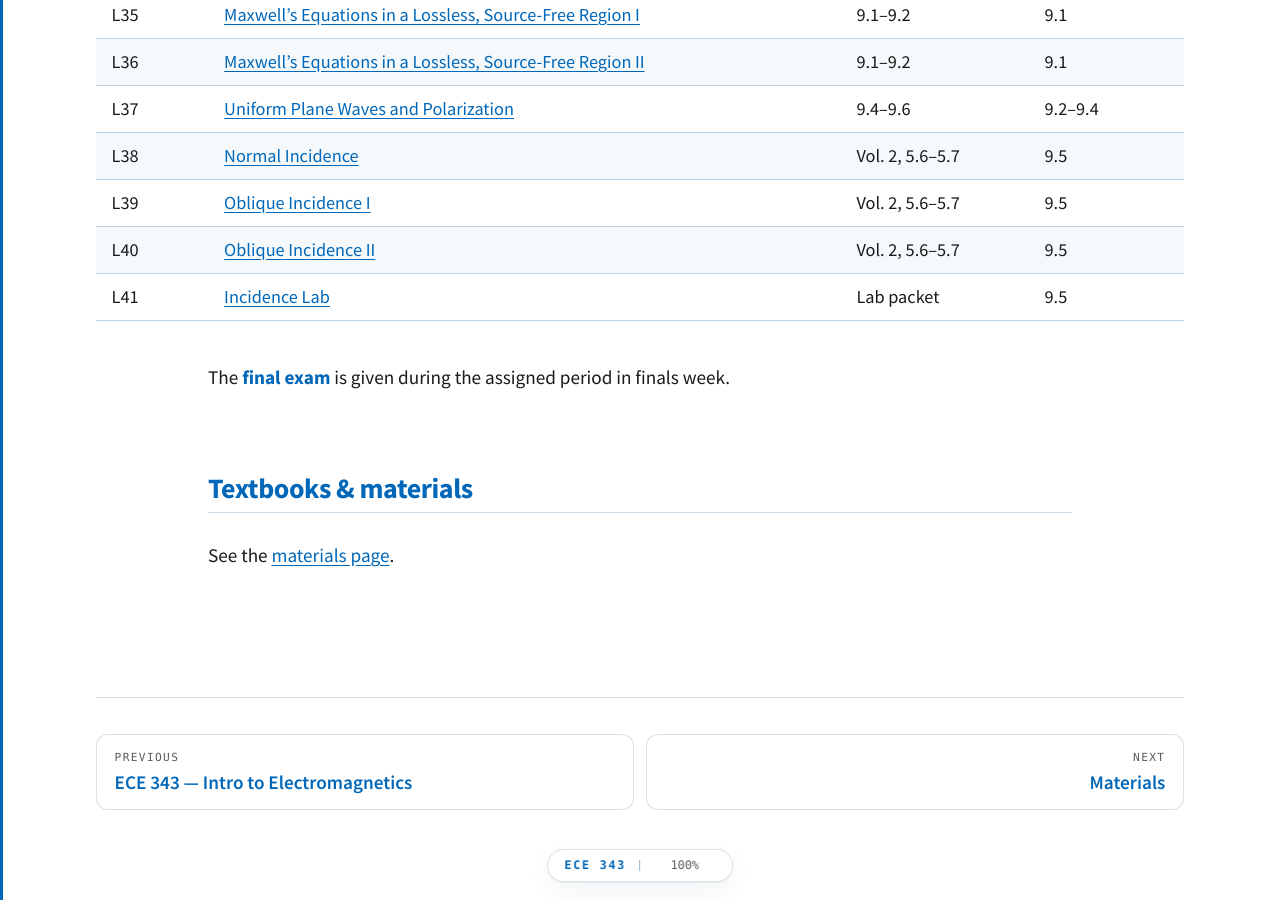
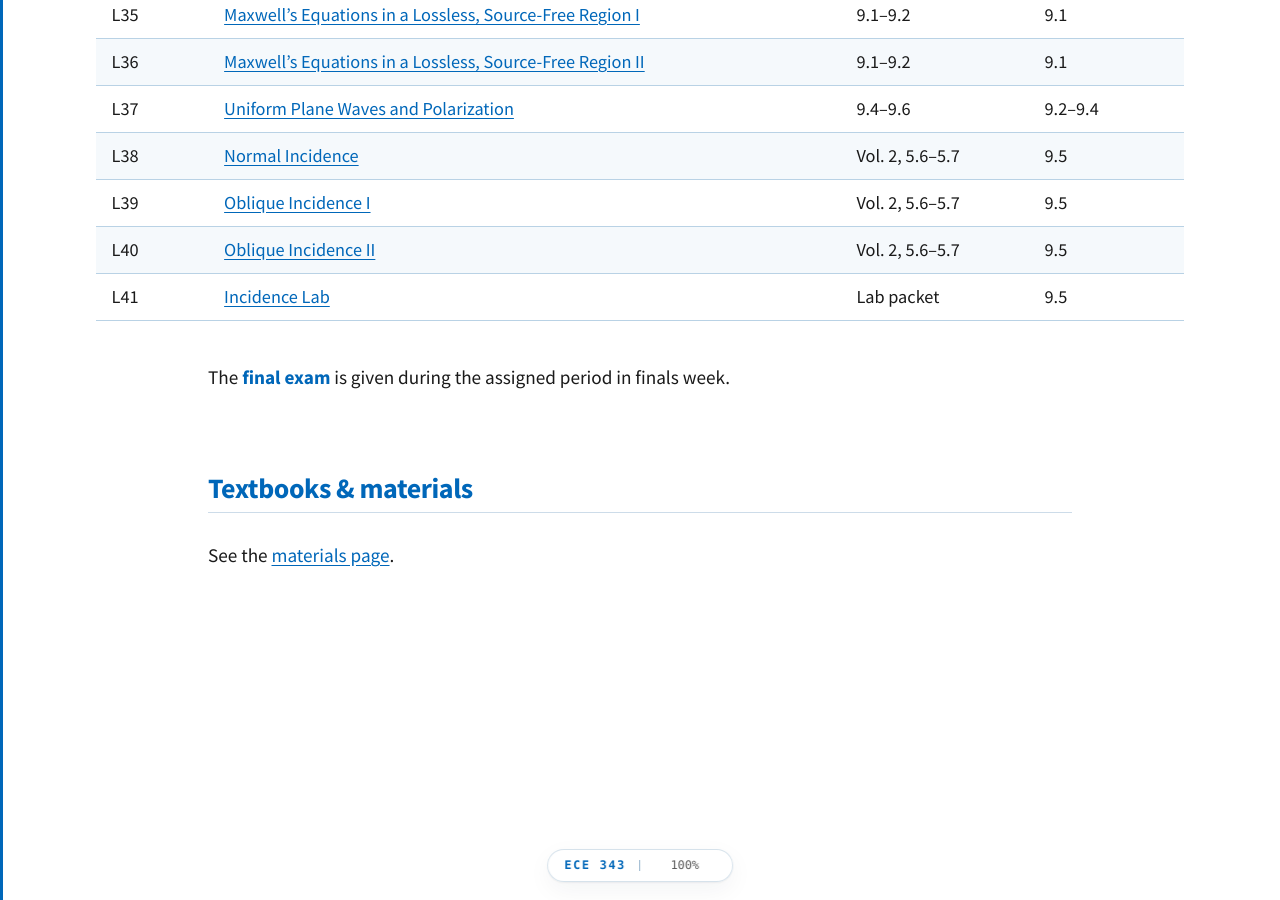
Before and after one commit to livethisdream/ece343, a Jupyter Book: the page built from book/syllabus.md, in a window 1280 px wide and 900 px high, scrolled down 12670 px. Built offline with Jupyter Book 1.0.4 settings and Sphinx 7.4.7 and the Sphinx Book theme 1.1.4, drawn with Linux system fonts in a browser that asks for light colours.

Commit message:
Reading pages: drop the Previous/Next boxes at the foot
They showed only on reading pages (syllabus, materials, interactives,
unbuilt lesson shells), not on frame lessons, and their square-ish
off-palette boxes no longer matched the card style. The bar's index
overlay already covers getting around. Removes the nav from page.html and
its rules from page.css.

Co-Authored-By: Claude Opus 5.5 <noreply@anthropic.com>
Claude-Session: https://claude.ai/code/session_01DEX6Ny7PFUcLpiPFP1qUVY

```diff
--- a/book/_static/page.css
+++ b/book/_static/page.css
@@ -128,36 +128,6 @@ body.chrome-away .hud { transform: translateX(-50%) translateY(160%); opacity: 0
    gives tall math somewhere to sit inside the scroll box. */
 .page .scrolls-x { overflow-x: auto; }
 
-/* ---- where to go when the page ends ---------------------------------- */
-/* This replaces the `nav` popover that used to sit in the bar. Sequential
-   reading is a thing you want at the END of a lesson, not permanently in the
-   corner, so it lives in the flow where the reader already is. */
-.page-next {
-  display: grid; gap: .8rem;
-  grid-template-columns: repeat(auto-fit, minmax(min(18rem, 100%), 1fr));
-  max-width: min(68rem, 100% - 2.4rem);
-  margin: 0 auto clamp(4rem, 10vh, 7rem);
-  padding-top: clamp(1.5rem, 4vh, 2.5rem);
-  border-top: 1px solid var(--rule);
-}
-.page-next a {
-  display: flex; flex-direction: column; gap: .2rem;
-  padding: .9rem 1.1rem; border-radius: 12px;
-  text-decoration: none; color: var(--ink);
-  border: 1px solid var(--rule); background: var(--panel);
-}
-.page-next a:hover { border-color: var(--rule-strong); background: var(--soft); }
-.page-next a:focus-visible { outline: 2px solid var(--blue); outline-offset: 2px; }
-.pn-kind {
-  font-family: var(--mono); font-size: .7rem; letter-spacing: .12em;
-  text-transform: uppercase; color: var(--muted);
-}
-.pn-title { font-weight: 600; color: var(--blue-dark); line-height: 1.3; }
-/* Next sits on the right when both are present, and alone on the right when
-   it is the only one -- so the direction of travel always reads left to right. */
-.page-next a.pn-next { text-align: right; }
-.page-next a.pn-next:only-child { grid-column: -2; }
-
 /* ---- search field in the overlay -------------------------------------- */
 .index-search { margin: 0 0 clamp(1rem, 3vh, 1.8rem); }
 .index-search input {
--- a/book/_templates/page.html
+++ b/book/_templates/page.html
@@ -104,26 +104,6 @@
 {{ body }}
 </main>
 
-{#- Sequential reading still needs a next step. It belongs at the END of the
-    page, where the reader actually is when they want it -- not as a permanent
-    control in the bar. -#}
-{%- if prev or next %}
-<nav class="page-next" aria-label="Nearby lessons">
-  {%- if prev %}
-  <a class="pn-prev" href="{{ prev.link|e }}">
-    <span class="pn-kind">Previous</span>
-    <span class="pn-title">{{ prev.title|striptags|e }}</span>
-  </a>
-  {%- endif %}
-  {%- if next %}
-  <a class="pn-next" href="{{ next.link|e }}">
-    <span class="pn-kind">Next</span>
-    <span class="pn-title">{{ next.title|striptags|e }}</span>
-  </a>
-  {%- endif %}
-</nav>
-{%- endif %}
-
 <script src="{{ asset('_static/shell.js') }}"></script>
 <script src="{{ asset('_static/page.js') }}"></script>
 </body>
```
